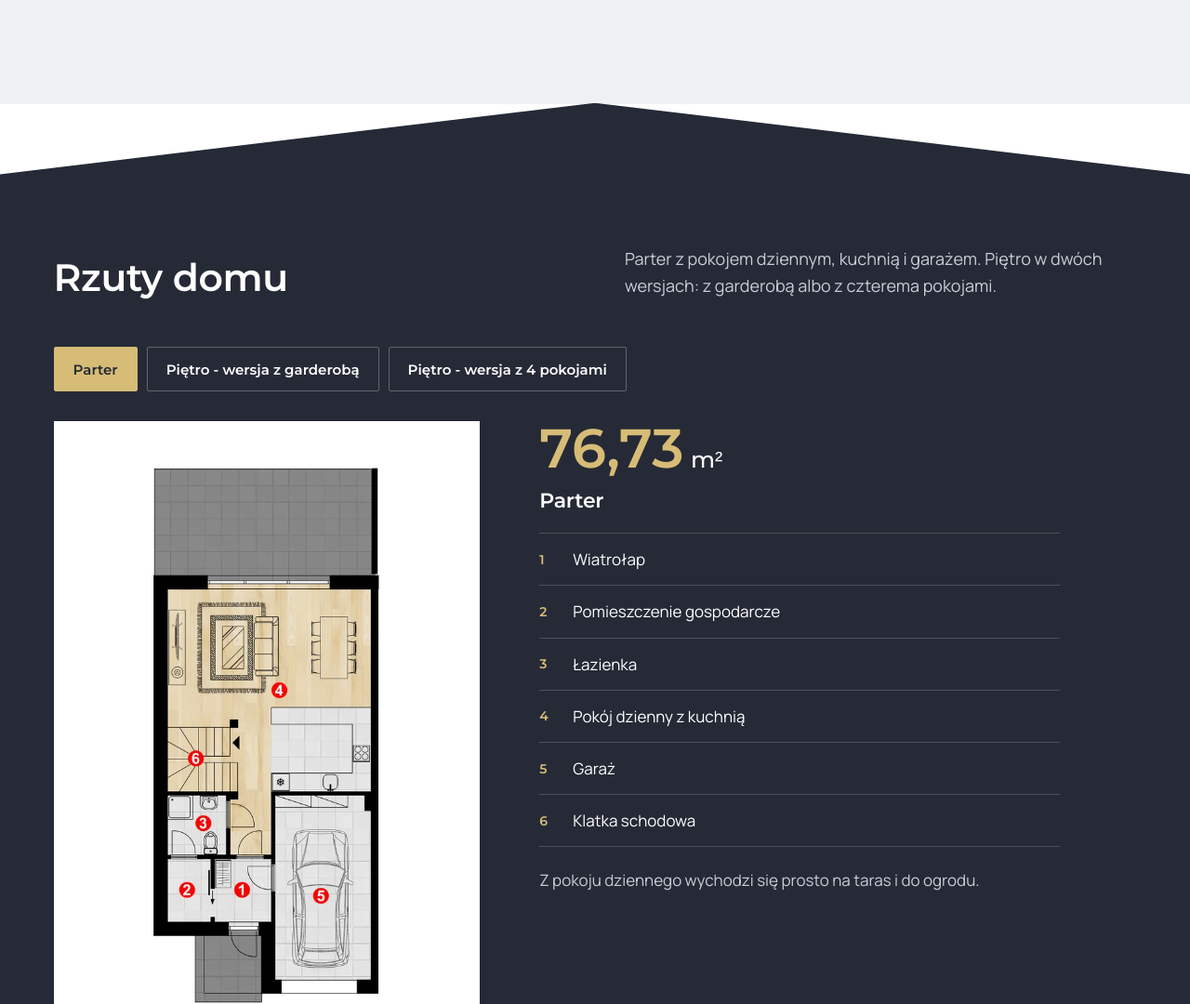
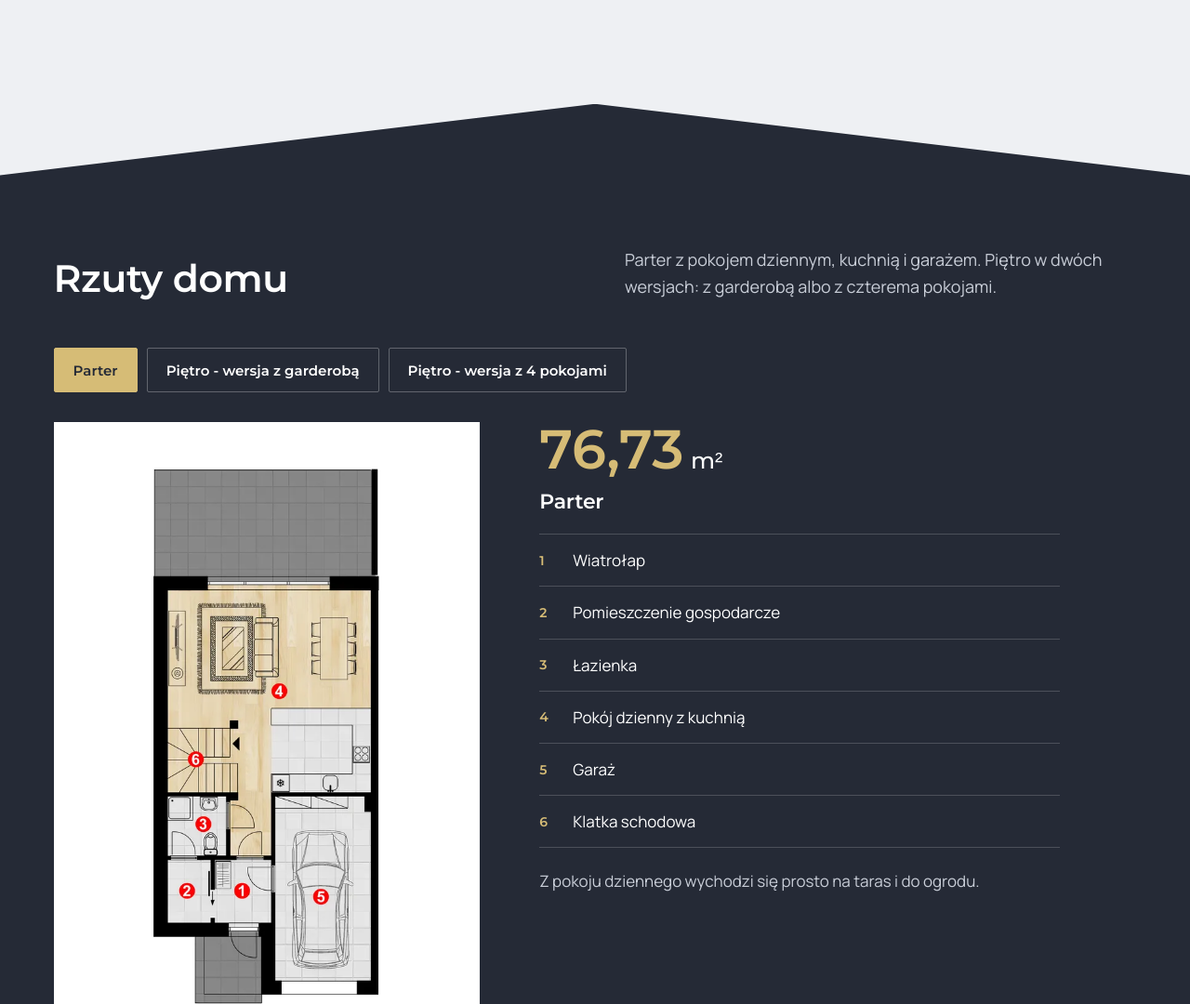
Before and after one commit to Disaster26/1home4you-koncepcja, a plain HTML site: page index.html in a window 1280 px wide. Shown: the part 2215-3295 px from the top of the page at 93% size. Drawn offline with Linux system fonts and the light colour scheme.

Commit message:
Dach sekcji rzutow na szarym tle

```diff
--- a/index.html
+++ b/index.html
@@ -95,7 +95,9 @@ section{scroll-margin-top:76px}
 .uwaga{margin-left:auto;font-size:14px;color:var(--tekst2)}
 
 /* rzuty - sekcja z dachem */
-.rzuty{position:relative;background:var(--granat);color:#fff;padding:clamp(110px,12vw,190px) 0 clamp(72px,9vw,128px);clip-path:polygon(0 clamp(40px,6vw,110px),50% 0,100% clamp(40px,6vw,110px),100% 100%,0 100%);margin-top:-1px}
+.rzuty{position:relative;background:var(--szary);color:#fff;padding:clamp(110px,12vw,190px) 0 clamp(72px,9vw,128px)}
+.rzuty::before{content:"";position:absolute;inset:0;background:var(--granat);clip-path:polygon(0 clamp(40px,6vw,110px),50% 0,100% clamp(40px,6vw,110px),100% 100%,0 100%)}
+.rzuty>.wrap{position:relative;z-index:1}
 .rzuty .glowa p{color:#C9CED8}
 .zakl{display:flex;flex-wrap:wrap;gap:10px;margin-bottom:32px}
 .zakl button{min-height:48px;padding:0 20px;border:1px solid rgba(255,255,255,.28);background:none;color:#fff;font:600 15px/1 "Montserrat",sans-serif;border-radius:2px;cursor:pointer}
```
Also changed, not shown: src.html (+3 -1 lines).
